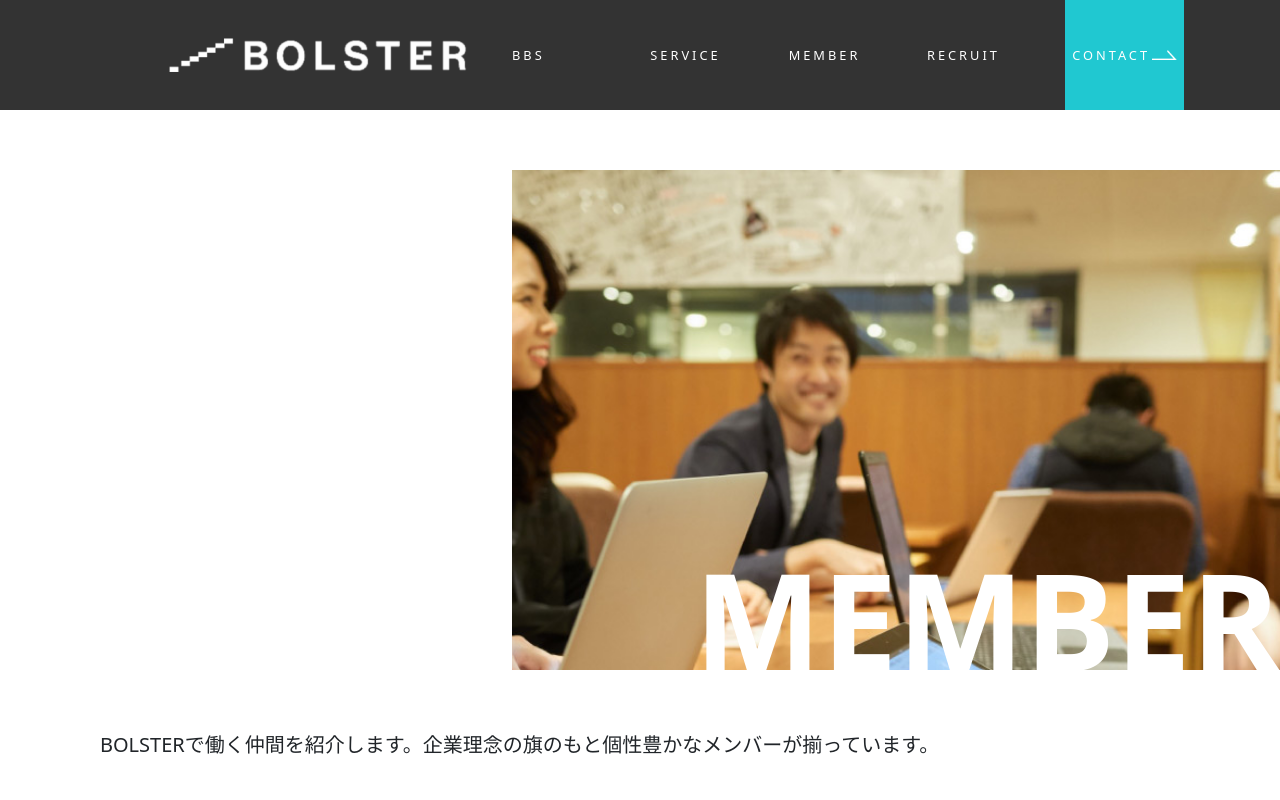
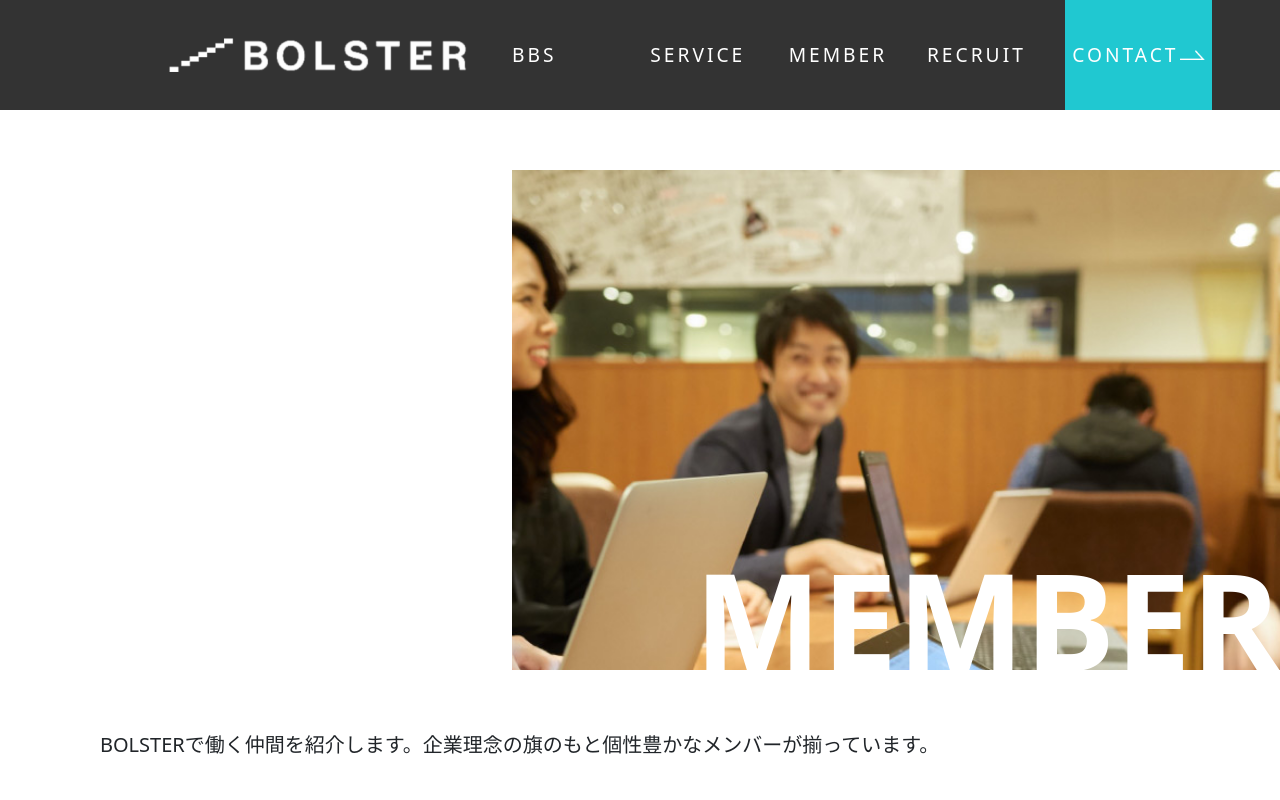
Before and after one commit to monariza7423/bolster_frontend, a React (Create React App) app: page /member in a window 1280 px wide. Shown: the top 800 px of the page. Built offline with nearby package versions, Linux system fonts and the light colour scheme.

Commit message:
リンク時画面上部へ

```diff
--- /dev/null
+++ b/src/components/scroll/ScrollToTop.ts
@@ -0,0 +1,12 @@
+import { FC, useEffect } from "react";
+import { useLocation } from "react-router-dom";
+
+export const ScrollToTop = () => {
+  const { pathname } = useLocation();
+
+  useEffect(() => {
+    window.scrollTo(0, 0);
+  }, [pathname]);
+
+  return null;
+}
--- a/src/router/Router.tsx
+++ b/src/router/Router.tsx
@@ -10,10 +10,12 @@ import { ContactComplete } from "../pages/ContactComplete";
 import { ThreadBbsDetail } from "../pages/ThreadBbsDetail";
 import { EditThread } from "../pages/editThread";
 import { EditThreadBbsReply } from "../pages/EditThreadBbsReply";
+import { ScrollToTop } from "../components/scroll/ScrollToTop";
 
 export const Router: FC = memo(() => {
   return (
     <BrowserRouter>
+      <ScrollToTop />
       <Routes>
         <Route path="/" >
           <Route index={true} element={<Top />} />
--- a/src/styles/Header.scss
+++ b/src/styles/Header.scss
@@ -50,7 +50,7 @@ nav ul li{
   align-items: center;
   list-style: none;
   letter-spacing: 3px;
-  font-size: 1vw;
+  font-size: 1.5vw;
   font-weight: 500;
   height: 100%;
   line-height: 100%;
```
